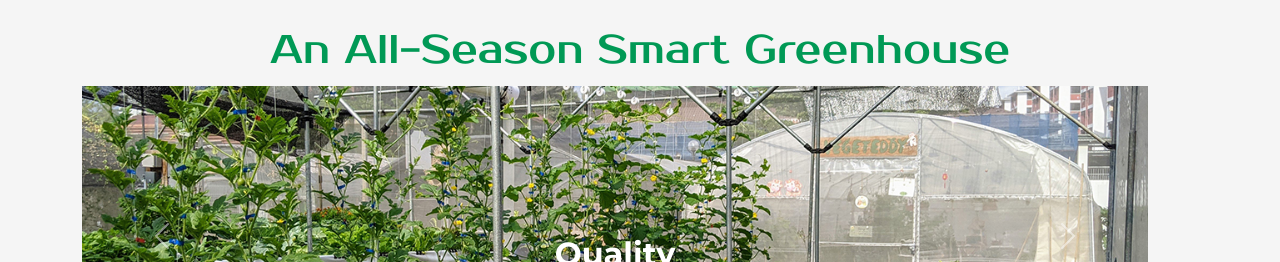
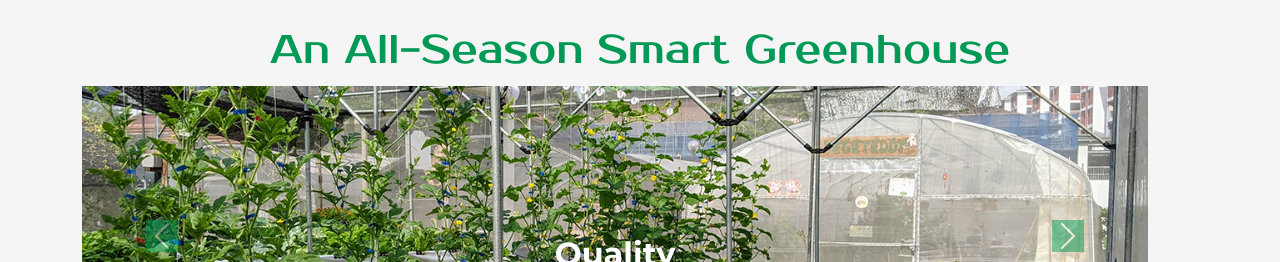
Before and after one commit to Hendrizzzz/Info-Website-Future-Farming-Proposal-, a website: page index.html in a window 1280 px wide. Shown: the part 690-952 px from the top of the page. Drawn offline with nearby package versions, Linux system fonts and the light colour scheme.

Commit message:
modified:   CSS/styles.css

```diff
--- a/CSS/styles.css
+++ b/CSS/styles.css
@@ -88,6 +88,16 @@ body h5{
 .navbar--hidden:hover {
     transform: translateY(0);
 }
+
+
+/* Override Bootstrap carousel control icon colors */
+.carousel-control-prev-icon,
+.carousel-control-next-icon {
+    background-color: #009955;
+}
+
+
+
 
 .carousel-item {
     height: 300px; /* Set the desired height for your images */
```
